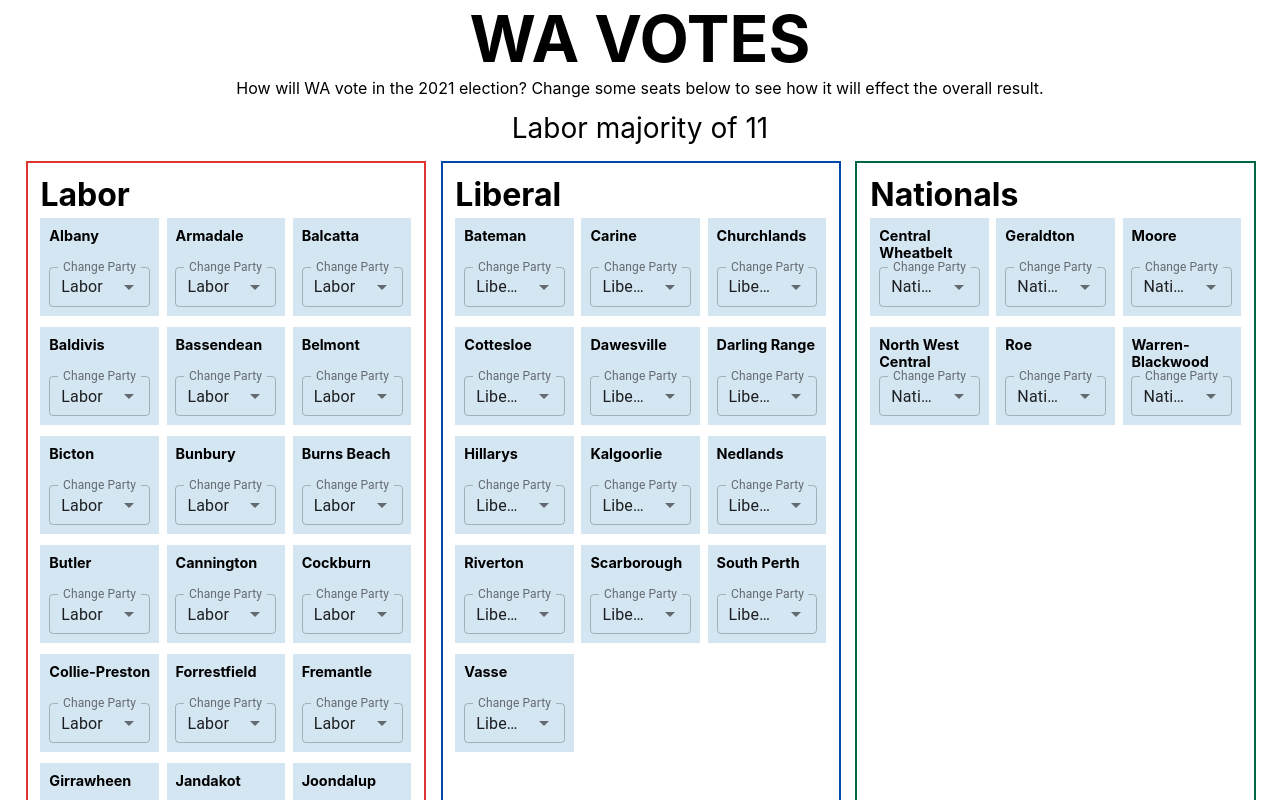
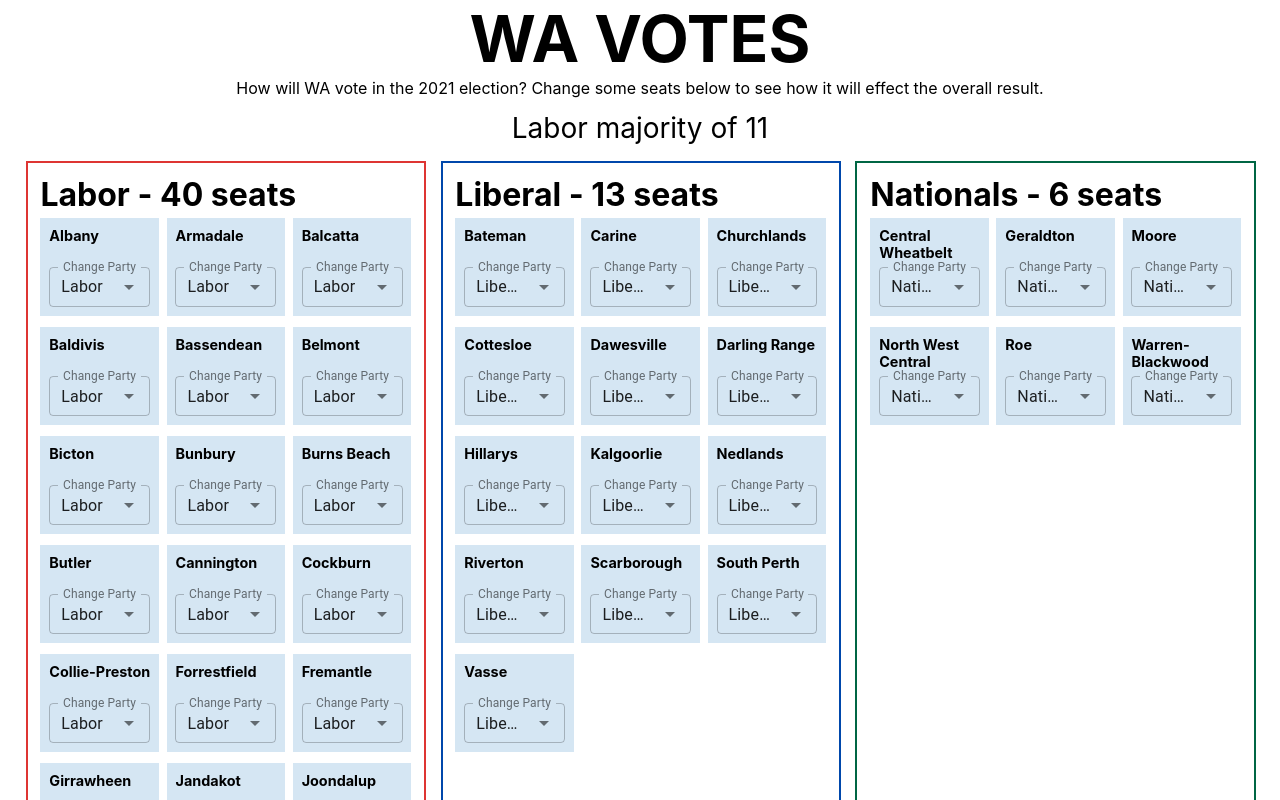
Before and after one commit to benfanderson/wavotes, a React app: page / in a window 1280 px wide. Shown: the top 800 px of the page. Built offline with nearby package versions, Linux system fonts and the light colour scheme.

Commit message:
Added party seat counter

```diff
--- a/src/PartySeats.js
+++ b/src/PartySeats.js
@@ -36,7 +36,9 @@
   if (seatsArray.length > 0) {
     return (
       <div className={styles.partyContainer} style={{ border: `2px solid ${partyColour(party)}` }}>
-        <h2 className={styles.partyName}>{party}</h2>
+        <h2 className={styles.partyName}>
+          {`${party} - ${seatsArray.length} ${seatsArray.length > 1 ? 'seats' : 'seat'}` }
+        </h2>
         <div className={styles.seatsContainer}>
           {seatsArray.map(
             (seat, index) => (
```
